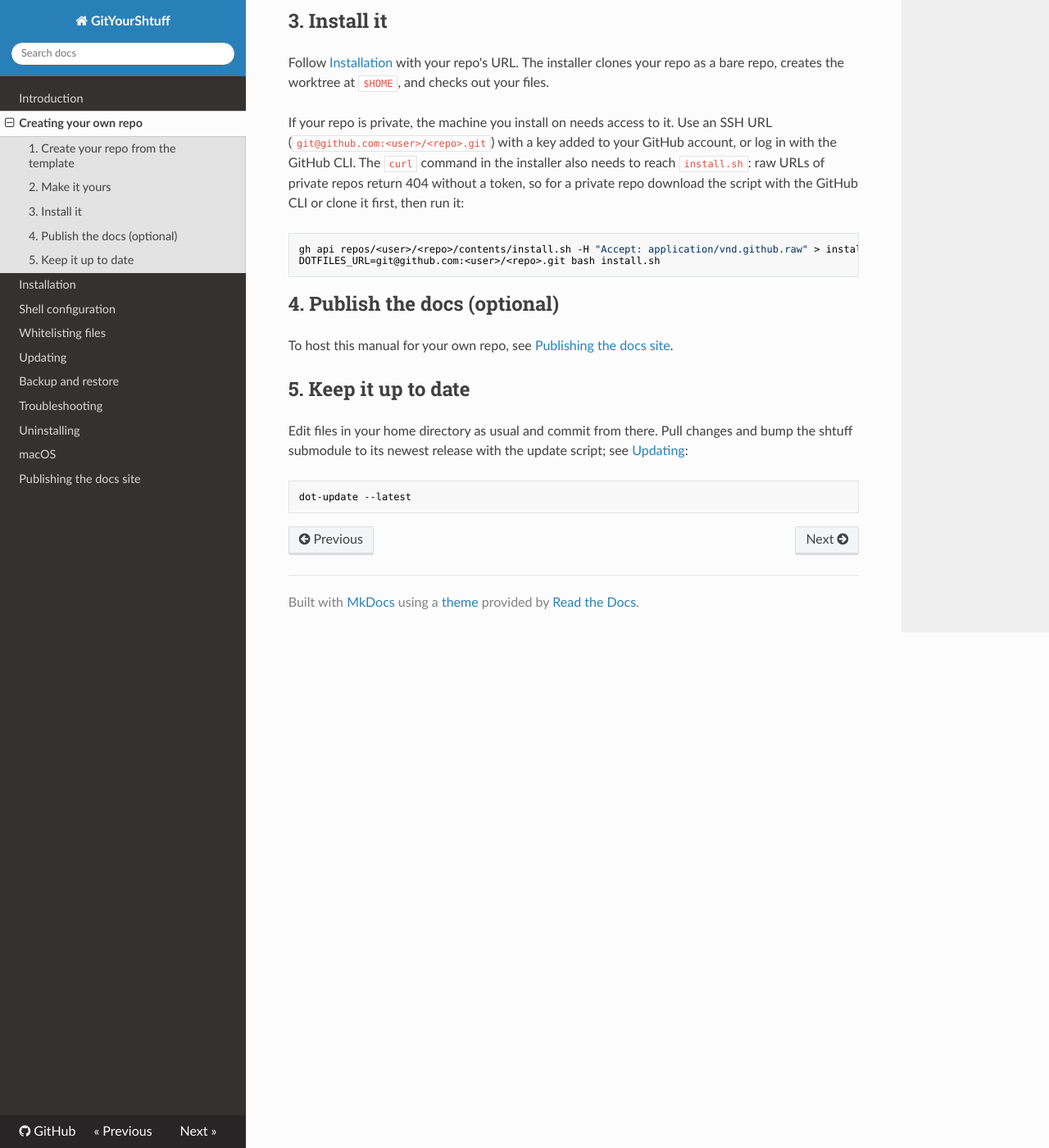
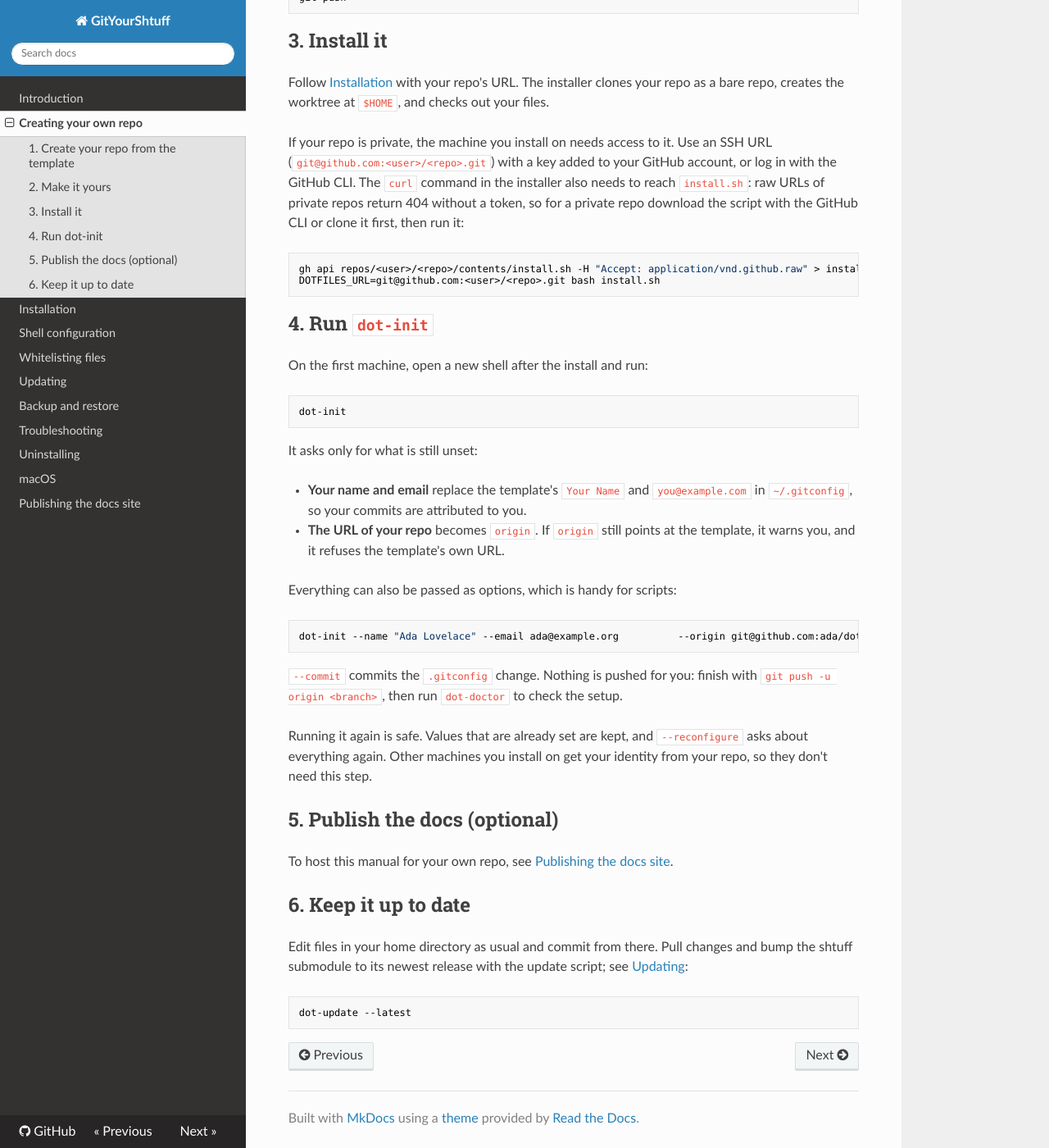
Before and after one commit to rmayobre/gityourshtuff, an MkDocs documentation site: the page built from docs/templating.md, in a window 1280 px wide and 1400 px high, scrolled down 1299 px. Shown: the whole window at 82% size. Built offline with MkDocs 1.6.1, drawn with Linux system fonts in a browser that asks for light colours; nearby versions of some CDN libraries; some of the changed text lies outside the part shown.

Commit message:
Docs: dot-init
Co-Authored-By: Claude Sonnet 5.5 <noreply@anthropic.com>
Claude-Session: https://claude.ai/code/session_01RbEciw3zRbHx1pX5KsLmkh

````diff
--- a/docs/templating.md
+++ b/docs/templating.md
@@ -37,7 +37,8 @@ cd <repo>
 
 Then:
 
-- **`.gitconfig`:** replace the placeholder name and email with your own.
+- **`.gitconfig`:** you can edit the placeholder name and email now, or skip this and let
+  `dot-init` set them after you install (step 4).
 - **`.bashrc`, `.zshrc`, `.profile`:** keep, trim, or extend them. They source the shtuff
   framework and your shell config.
 - **`.config/shell/`:** add your aliases, functions and variables. See
@@ -72,11 +73,39 @@ gh api repos/<user>/<repo>/contents/install.sh -H "Accept: application/vnd.githu
 DOTFILES_URL=git@github.com:<user>/<repo>.git bash install.sh
 ```
 
-## 4. Publish the docs (optional)
+## 4. Run `dot-init`
+
+On the first machine, open a new shell after the install and run:
+
+```bash
+dot-init
+```
+
+It asks only for what is still unset:
+
+- **Your name and email** replace the template's `Your Name` and `you@example.com` in
+  `~/.gitconfig`, so your commits are attributed to you.
+- **The URL of your repo** becomes `origin`. If `origin` still points at the template, it warns you,
+  and it refuses the template's own URL.
+
+Everything can also be passed as options, which is handy for scripts:
+
+```bash
+dot-init --name "Ada Lovelace" --email ada@example.org          --origin git@github.com:ada/dotfiles.git --commit
+```
+
+`--commit` commits the `.gitconfig` change. Nothing is pushed for you: finish with
+`git push -u origin <branch>`, then run `dot-doctor` to check the setup.
+
+Running it again is safe. Values that are already set are kept, and `--reconfigure` asks about
+everything again. Other machines you install on get your identity from your repo, so they don't
+need this step.
+
+## 5. Publish the docs (optional)
 
 To host this manual for your own repo, see [Publishing the docs site](publishing.md).
 
-## 5. Keep it up to date
+## 6. Keep it up to date
 
 Edit files in your home directory as usual and commit from there. Pull changes and bump the
 shtuff submodule to its newest release with the update script; see [Updating](updating.md):
````
Also changed, not shown: docs/index.md (+1 -0 lines), docs/install.md (+2 -1 lines), docs/troubleshooting.md (+2 -2 lines).
